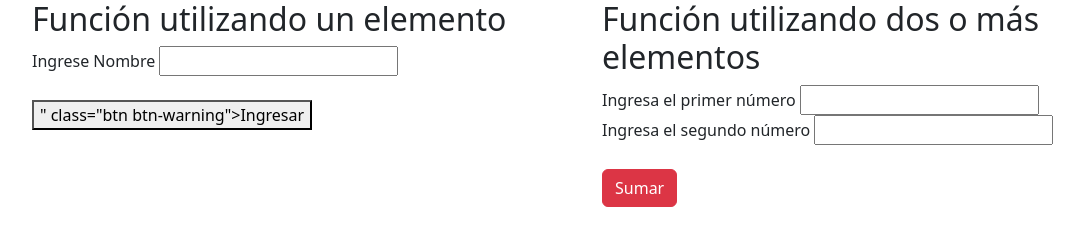
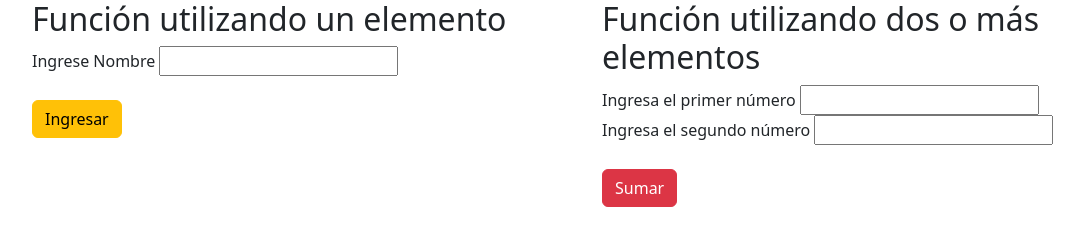
Before and after one commit to elenaPoblete/proyectoPrueba, a plain HTML site: page index.html in a window 1280 px wide. Shown: the whole page, without its empty margins (50-1134 px from the left). Drawn offline with nearby package versions, Linux system fonts and the light colour scheme.

Commit message:
ccomentario 4
comentario cambio de boton

```diff
--- a/index.html
+++ b/index.html
@@ -21,7 +21,7 @@
                     </div>
                     <br>
                     <div class="form-group">
-                        <button id="btnid=" formSumar " method="get " action=" ">" class="btn btn-warning">Ingresar</button>
+                        <button class="btn btn-warning">Ingresar</button>
                     </div>
                 </form>
             </div>
```
